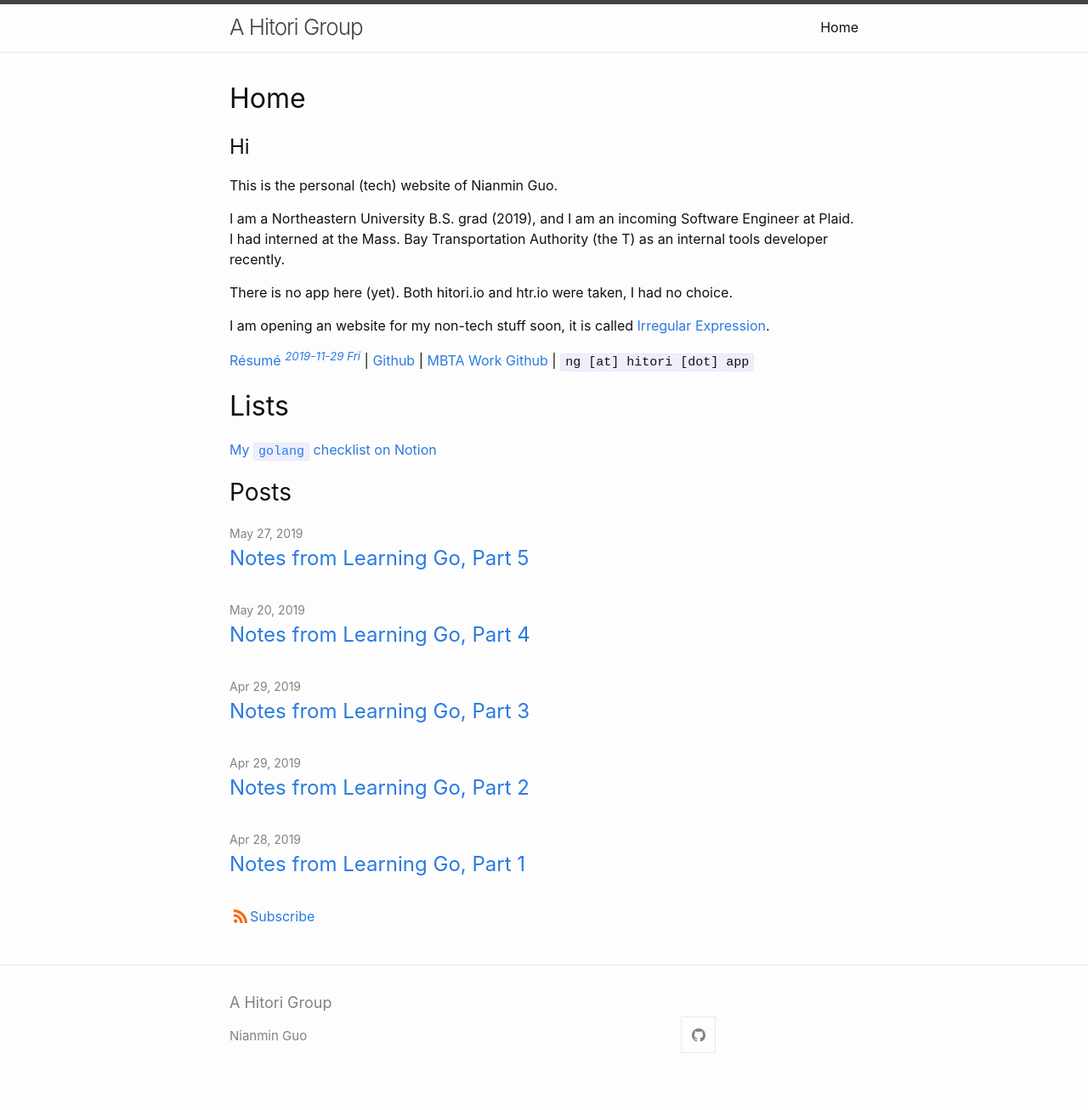
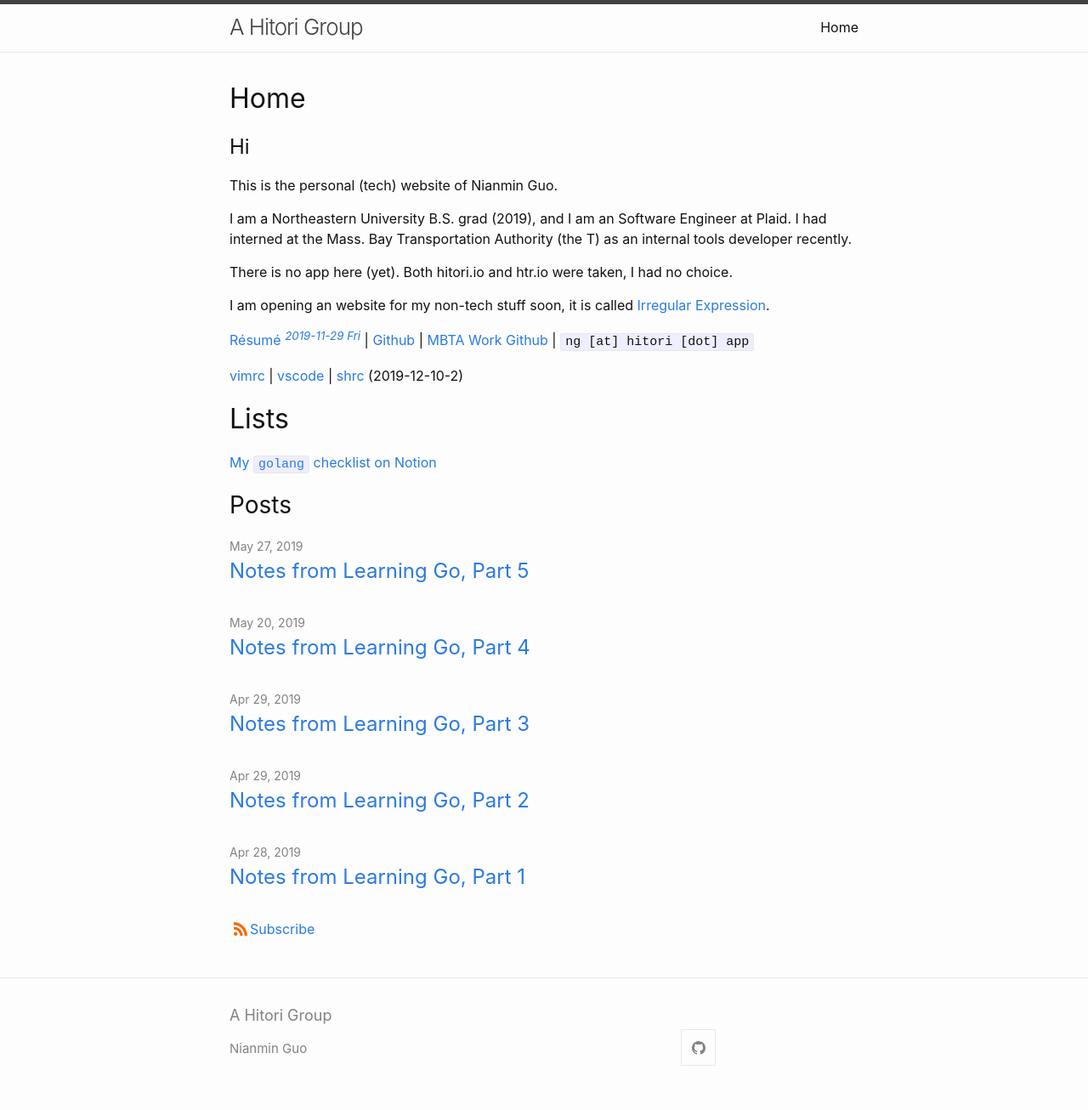
Before and after one commit to Zenmai0822/Zenmai0822.github.io, a Jekyll site: the page built from index.md, in a window 1280 px wide. Shown: the whole page at 85% size. Built offline with Jekyll 4.4.1, drawn with Linux system fonts in a browser that asks for light colours.

Commit message:
Added Common Config File

```diff
--- a/index.md
+++ b/index.md
@@ -7,7 +7,7 @@ title: Home
 
 This is the personal (tech) website of Nianmin Guo.
 
-I am a Northeastern University B.S. grad (2019), and I am an incoming Software Engineer at Plaid. I had interned at the Mass. Bay Transportation Authority (the T) as an internal tools developer recently.
+I am a Northeastern University B.S. grad (2019), and I am an Software Engineer at Plaid. I had interned at the Mass. Bay Transportation Authority (the T) as an internal tools developer recently.
 
 There is no app here (yet). Both hitori.io and htr.io were taken, I had no choice.
 
@@ -15,6 +15,8 @@ I am opening an website for my non-tech stuff soon, it is called [Irregular Expr
 
 [Résumé *<sup>2019-11-29 Fri</sup>*](assets/htr/Guo_Nianmin.pdf) \| [Github](https://github.com/Zenmai0822) \| [MBTA Work Github](https://github.com/nianminguo) \| `ng [at] hitori [dot] app`
 
+[vimrc](assets/htr/vimrc) \| [vscode](assets/htr/vscode) \| [shrc](assets/htr/shrc) (2019-12-10-2)
+
 # Lists
 
 [My `golang` checklist on Notion](https://www.notion.so/Go-Where-f4b73f3da3fc41738ea9ca266a8881ac)
```
Also changed, not shown: 3 other files.
